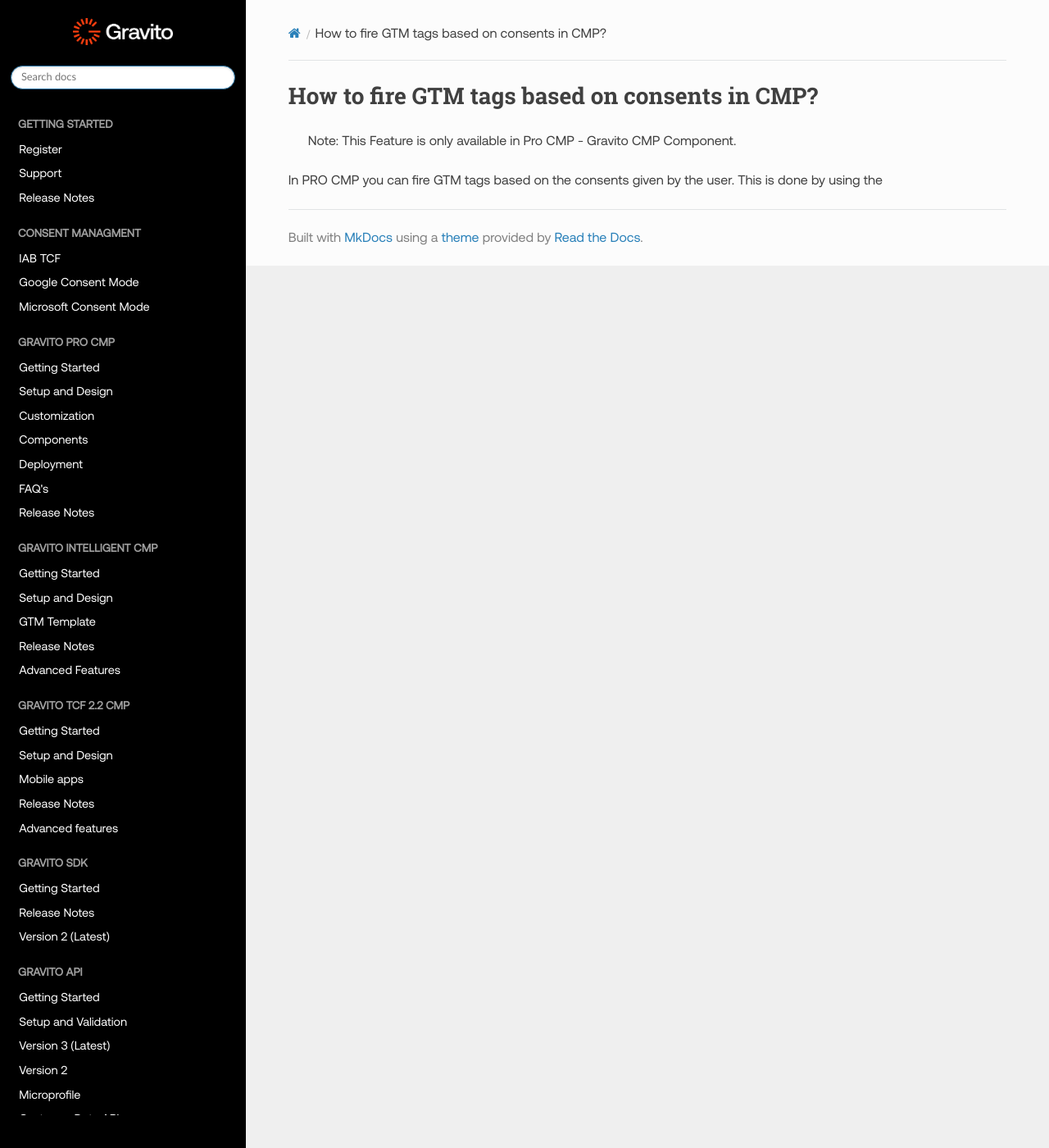
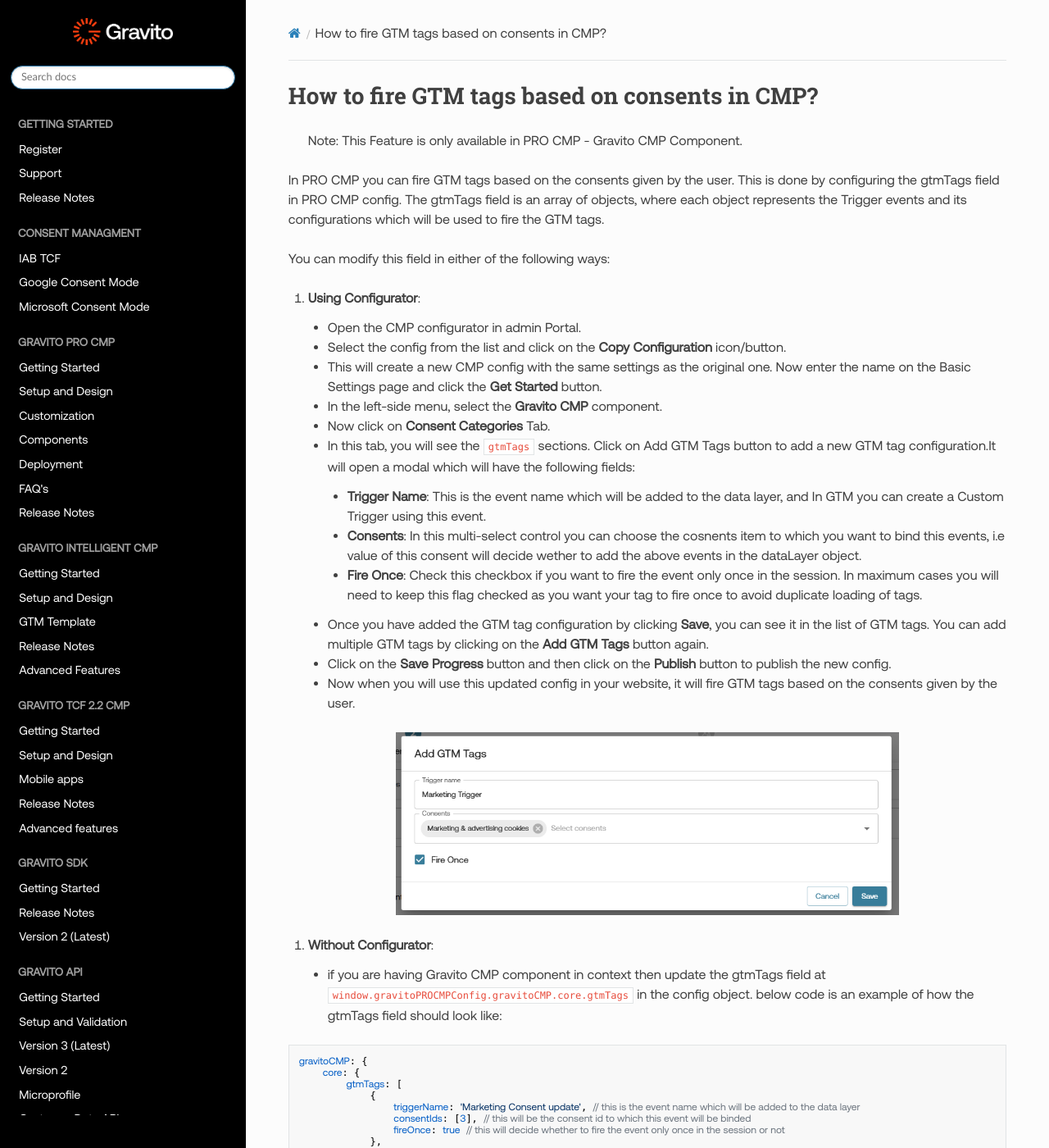
Before and after one commit to GravitoLtd/gravitoltd.github.io, an MkDocs documentation site: the page built from docs/Gravito_Pro_CMP/FAQ/How_to_fireGTM_tags_based_on_consents.md, in a window 1280 px wide and 1400 px high. Shown: the whole window at 82% size. Built offline with MkDocs 1.6.1, drawn with Linux system fonts in a browser that asks for light colours; nearby versions of some CDN libraries; comment, search, counter and statistics services are not loaded; some of the changed text lies outside the part shown.

Commit message:
GTM tags FAQ added

````diff
--- a/docs/Gravito_Pro_CMP/FAQ/How_to_fireGTM_tags_based_on_consents.md
+++ b/docs/Gravito_Pro_CMP/FAQ/How_to_fireGTM_tags_based_on_consents.md
@@ -1,5 +1,75 @@
 # How to fire GTM tags based on consents in CMP?
 
->Note: This Feature is only available in Pro CMP - Gravito CMP Component.
+>Note: This Feature is only available in PRO CMP - Gravito CMP Component.
 
-In PRO CMP you can fire GTM tags based on the consents given by the user. This is done by using the
+In PRO CMP you can fire GTM tags based on the consents given by the user. This is done by configuring  the gtmTags field in PRO CMP config. The gtmTags field is an array of objects, where each object represents the Trigger events and its configurations which will be used to fire the GTM tags.
+
+You can modify this field in either of the following ways:
+
+1.  **Using Configurator**:
+    -   Open the CMP configurator in admin Portal.
+    -   Select the config from the list and click on the **Copy Configuration** icon/button.
+    -   This will create a new CMP config with the same settings as the original one. Now enter the name on the Basic Settings page and click the **Get Started** button.
+    -   In the left-side menu, select the **Gravito CMP** component.
+    -   Now click on **Consent Categories** Tab.
+    -   In this tab, you will see the `gtmTags` sections. Click on Add GTM Tags button to add a new GTM tag configuration.It will open a modal which will have the following fields:
+        - **Trigger Name**: This is the event name which will be added to the data layer, and In GTM you can create a Custom Trigger using this event.
+        - **Consents**: In this multi-select control you can choose the cosnents item to which you want to bind this events, i.e value of this consent will decide wether to add the above events in the dataLayer object.
+        - **Fire Once**: Check this checkbox if you want to fire the event only once in the session. In maximum cases you will need to keep this flag checked as you want your tag to fire once to avoid duplicate loading of tags.
+
+    -   Once you have added the GTM tag configuration by clicking **Save**, you can see it in the list of GTM tags. You can add multiple GTM tags by clicking on the **Add GTM Tags** button again.
+    - Click on the **Save Progress** button and then click on the **Publish** button to publish the new config.
+    -   Now when you will use this updated config in your website, it will fire GTM tags based on the consents given by the user.
+
+   ![](../img/gtmTags.png)
+
+
+2.  **Without Configurator**:
+    -   if you are having Gravito CMP component in context then update the gtmTags field at `window.gravitoPROCMPConfig.gravitoCMP.core.gtmTags` in the config object.
+    below code is an example of how the gtmTags field should look like:
+```javascript
+gravitoCMP: {
+    core: {
+        gtmTags: [
+            {
+                triggerName: 'Marketing Consent update', // this is the event name which will be added to the data layer
+                consentIds: [3], // this will be the consent id to which this event will be binded
+                fireOnce: true // this will decide whether to fire the event only once in the session or not
+            },
+            {
+                triggerName: 'GTM Event Name 2',
+                consentIds: [2],
+                fireOnce: false
+            }
+        ]
+    }
+}
+```
+- Now when you will use this updated config in your website, it will fire GTM tags based on the consents given by the user.
+
+
+
+
+
+## How this works Internally?
+
+Whenever you have this field in your config , CMP will check the consent value of the consents ids you have provided in the gtmTags field. If the consent value is true then it will add the event to the dataLayer object. So for example if you have added the gtmTags field as shown above, then CMP will add the following event to the dataLayer object if the consent value of the consent id 3 is true:
+```javascript
+window.dataLayer.push({
+    event: 'Marketing Consent update',
+
+});
+```
+Now in GTM you can create a Custom Trigger using this event. So whenever the user gives consent to the consent id 3, this event will be added to the dataLayer object and you can use this event to fire your GTM tags.
+
+## How to create a Custom Trigger in GTM?
+1.  Open your GTM account and select the container where you want to create the trigger.
+2.  Click on the **Triggers** tab in the left-side menu.
+3.  Click on the **New** button to create a new trigger.
+4.  In the trigger configuration, select **Custom Event** as the trigger type.
+5.  In the **Event Name** field, enter the event name which you have provided in the gtmTags field in the config. For example, if you have provided `Marketing Consent update` as the event name, then enter it here.
+![](../img/gtmTagsTrigger.png)
+6.  In the **This trigger fires on** section, select **All Custom Events** or **Some Custom Events** based on your requirement.
+7. Now click on the **Save** button to save the trigger.
+8.  Now you can use this trigger in your GTM tags to fire them based on the consents given by the user.
+![](../img/gtmTagsAddTrigger.PNG)
````
Also changed, not shown: docs/Gravito_Pro_CMP/FAQ.md (+1 -0 lines), docs/Gravito_Pro_CMP/img/gtmTags.png (added), docs/Gravito_Pro_CMP/img/gtmTagsAddTrigger.PNG (added), docs/Gravito_Pro_CMP/img/gtmTagsTrigger.png (added), 2 other files.
